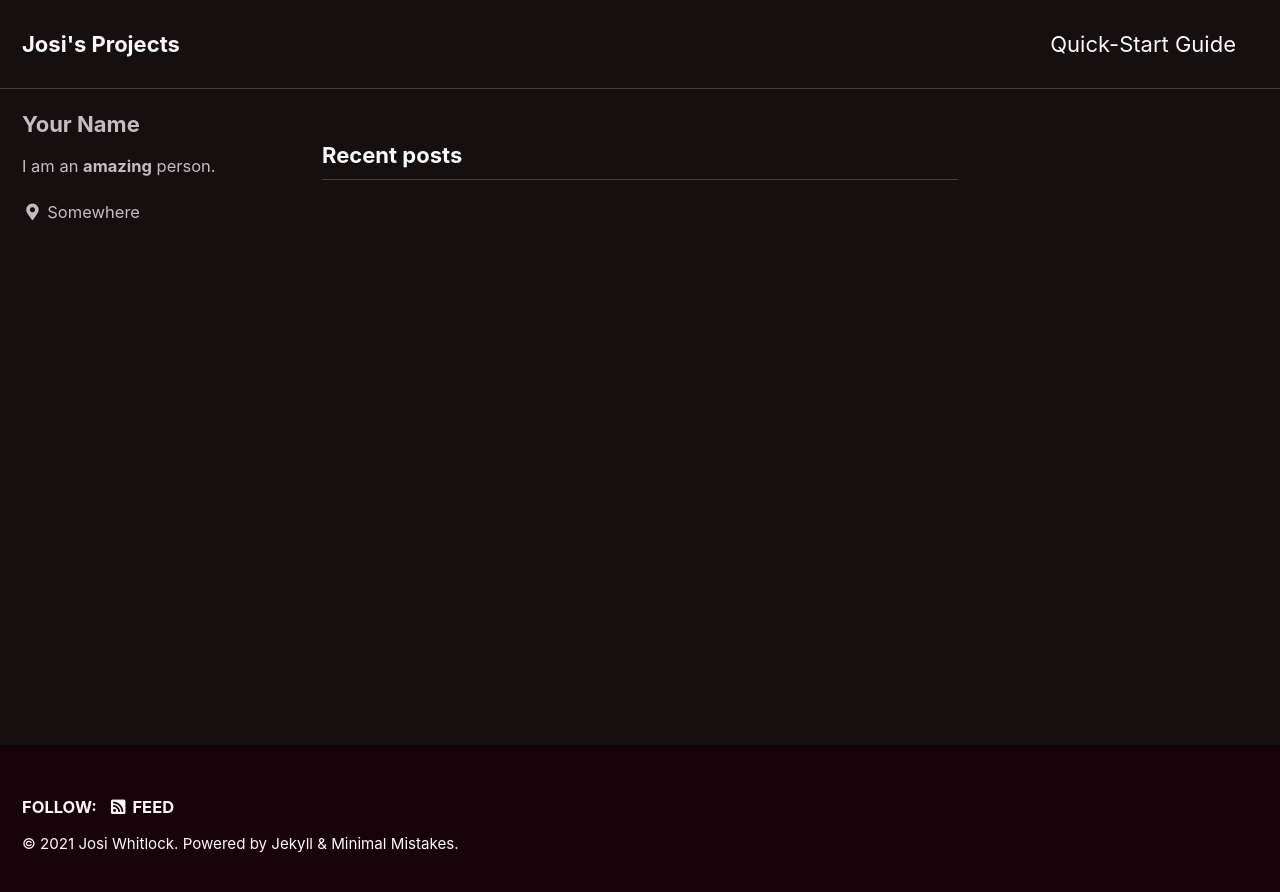
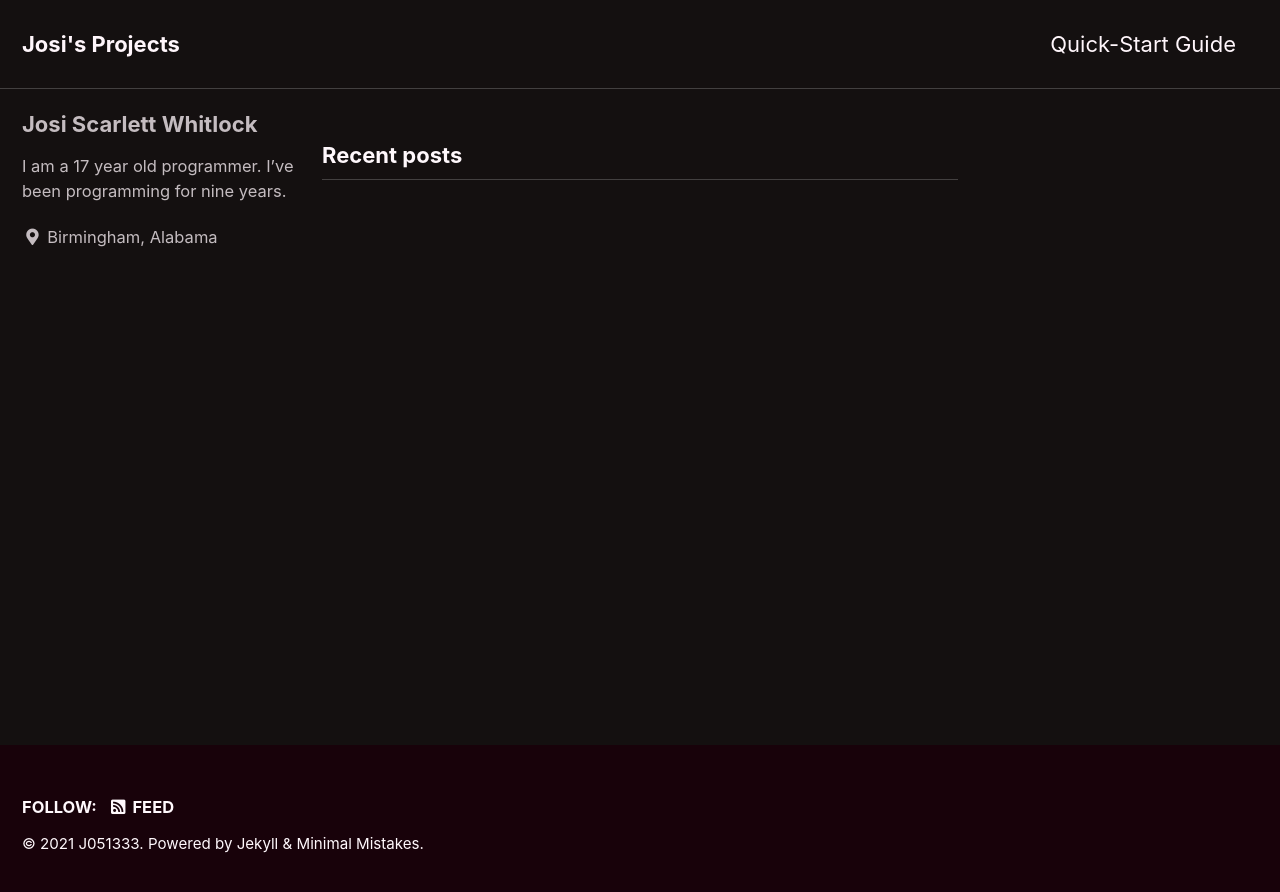
Before and after one commit to J051333/j051333.github.io, a Jekyll site: the page built from index.html, in a window 1280 px wide. Shown: the top 892 px of the page. Built offline with Jekyll 4.4.1, drawn with Linux system fonts in a browser that asks for light colours; cached includes are drawn as plain includes; the list of posts is cut into pages by our own code.

Commit message:
Update _config.yml

```diff
--- a/_config.yml
+++ b/_config.yml
@@ -19,7 +19,7 @@ locale                   : "en-US"
 title                    : "Josi's Projects"
 title_separator          : "-"
 subtitle                 : # site tagline that appears below site title in masthead
-name                     : "Josi Whitlock"
+name                     : "J051333"
 description              : "Programmer of things c:"
 url                      : # the base hostname & protocol for your site e.g. "https://mmistakes.github.io"
 baseurl                  : # the subpath of your site, e.g. "/blog"
@@ -102,10 +102,10 @@ analytics:
 
 # Site Author
 author:
-  name             : "Your Name"
+  name             : "Josi Scarlett Whitlock"
   avatar           : # path of avatar image, e.g. "/assets/images/bio-photo.jpg"
-  bio              : "I am an **amazing** person."
-  location         : "Somewhere"
+  bio              : "I am a 17 year old programmer. I've been programming for nine years."
+  location         : "Birmingham, Alabama"
   email            :
   links:
     - label: "Email"
@@ -218,7 +218,7 @@ sass:
 permalink: /:categories/:title/
 paginate: 5 # amount of posts to show
 paginate_path: /page:num/
-timezone: # https://en.wikipedia.org/wiki/List_of_tz_database_time_zones
+timezone: America/Chicago # https://en.wikipedia.org/wiki/List_of_tz_database_time_zones
 
 
 # Plugins (previously gems:)
```
